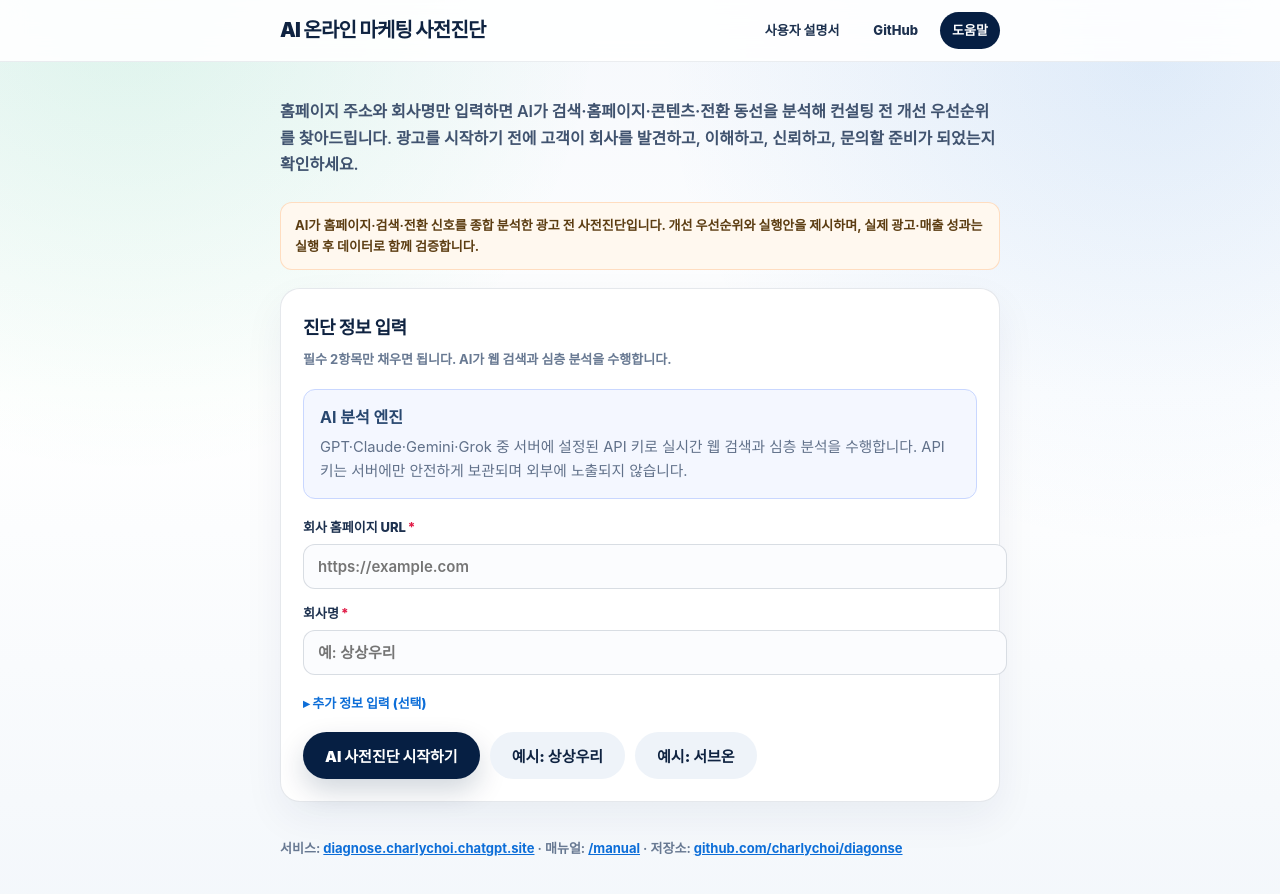
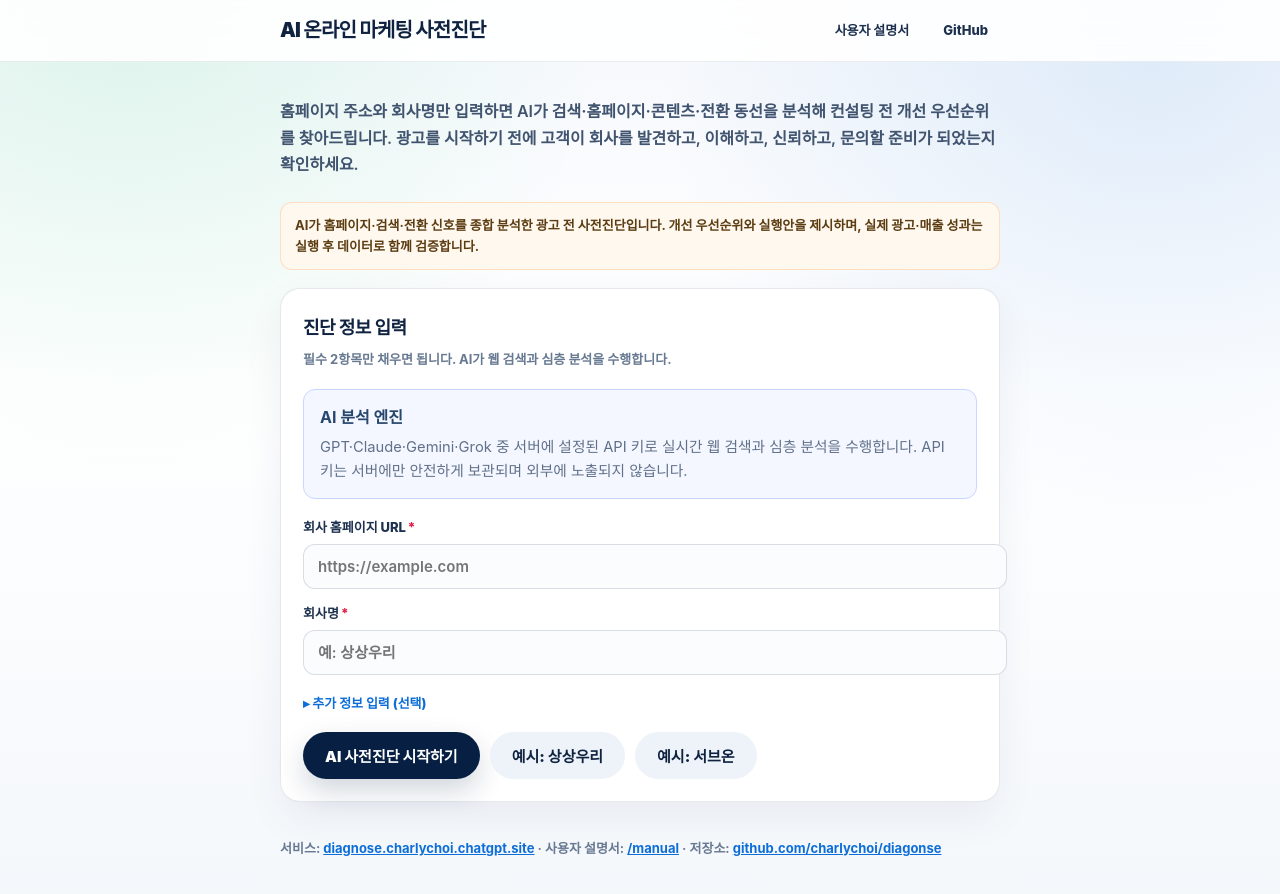
Before and after one commit to charlychoi/diagonse, a Next.js app: page / in a window 1280 px wide. Shown: the top 894 px of the page. Built offline with nearby package versions, Linux system fonts and the light colour scheme.

Commit message:
fix: simplify manual navigation

```diff
--- a/app/page.tsx
+++ b/app/page.tsx
@@ -19,9 +19,6 @@ export default function Home() {
             >
               GitHub
             </a>
-            <Link href="/manual" className="ghost">
-              도움말
-            </Link>
           </nav>
         </div>
       </header>
@@ -36,7 +33,7 @@ export default function Home() {
               diagnose.charlychoi.chatgpt.site
             </a>
             {" · "}
-            매뉴얼: <Link href="/manual">/manual</Link>
+            사용자 설명서: <Link href="/manual">/manual</Link>
             {" · "}
             저장소:{" "}
             <a
```
